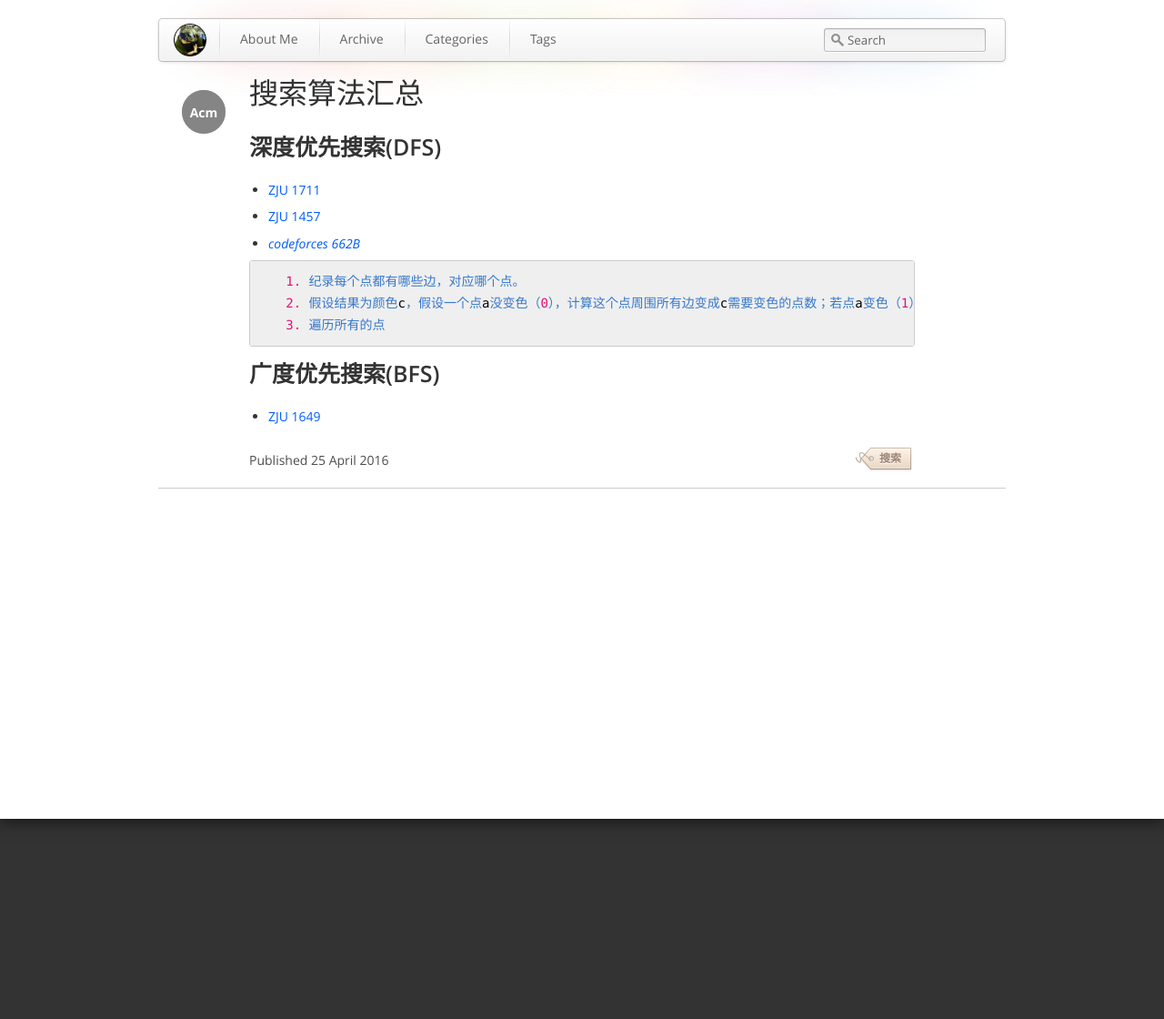
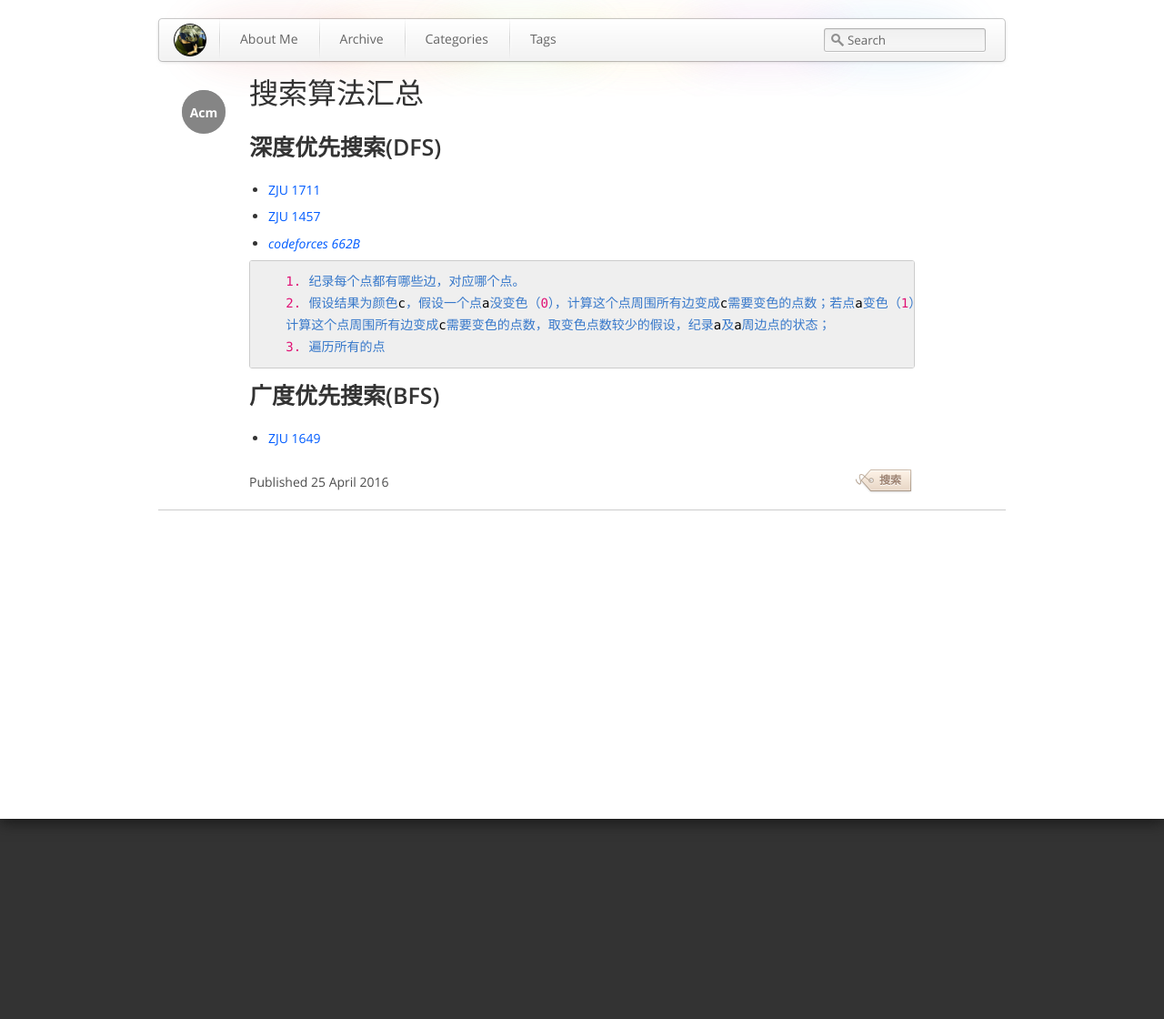
Before and after one commit to skiluo/lijiahua.github.io, a Jekyll site: the page built from _posts/2016-4-25-acm_搜索_1.md, in a window 1280 px wide. Shown: the whole page at 91% size. Built offline with Jekyll 4.4.1, drawn with Linux system fonts in a browser that asks for light colours; comment, search, counter and statistics services are not loaded.

Commit message:
fix bugs

````diff
--- a/_config.yml
+++ b/_config.yml
@@ -3,7 +3,7 @@
 permalink: /:categories/:year/:month/:day/:title
 
 exclude: [".rvmrc", ".rbenv-version", "README.md", "Rakefile", "changelog.md"]
-highlighter: pygments
+highlighter: rouge
 
 markdown: kramdown
 
--- a/_posts/2016-4-25-acm_搜索_1.md
+++ b/_posts/2016-4-25-acm_搜索_1.md
@@ -19,7 +19,8 @@ title: 搜索算法汇总
 
 ```
   1. 纪录每个点都有哪些边，对应哪个点。
-  2. 假设结果为颜色c，假设一个点a没变色（0），计算这个点周围所有边变成c需要变色的点数；若点a变色（1），计算这个点周围所有边变成c需要变色的点数，取变色点数较少的假设，纪录a及a周边店的状态；
+  2. 假设结果为颜色c，假设一个点a没变色（0），计算这个点周围所有边变成c需要变色的点数；若点a变色（1），
+  计算这个点周围所有边变成c需要变色的点数，取变色点数较少的假设，纪录a及a周边点的状态；
   3. 遍历所有的点
 ```
 
````
